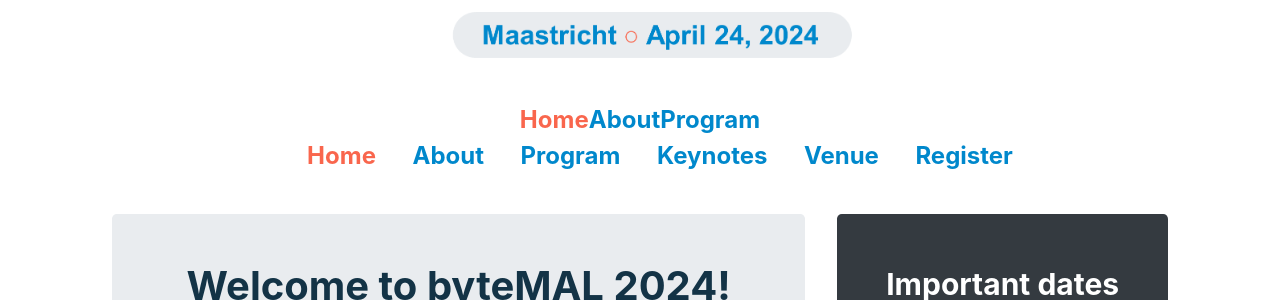
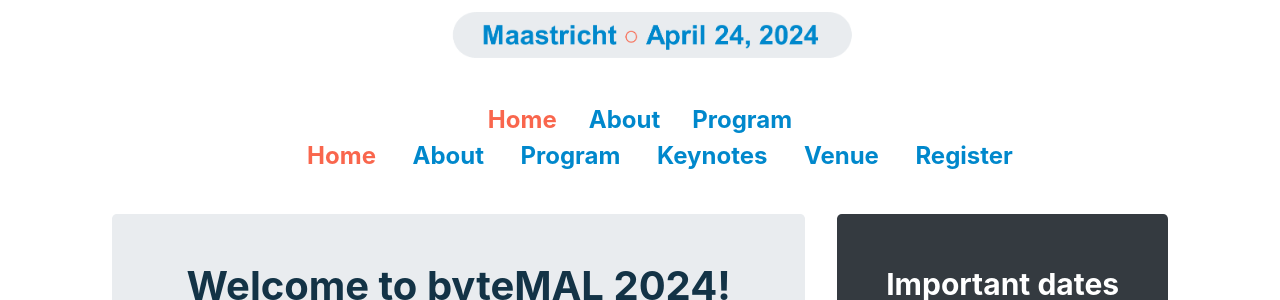
Before and after one commit to bytemal/bytemal-2024, a Jekyll site: the page built from index.html, in a window 1280 px wide. Shown: the part 395-695 px from the top of the page. Built offline with Jekyll 4.4.1, drawn with Linux system fonts in a browser that asks for light colours.

Commit message:
Update default.html

```diff
--- a/_layouts/default.html
+++ b/_layouts/default.html
@@ -26,14 +26,14 @@
 		<a href="/bytemal-2024/"><img src="/bytemal-2024/images/byteMAL_2024_logo_with_date.png" alt="ByteMAL_2024_logo" class = "center"
 		style="width:750px;max-width:100%;height:auto;margin-top:40px;margin-bottom:20px;">
 		</a>
-		<ul class="nav justify-content-center px-1 px-md-3">
-			<li class="nav-item">
+		<ul class="nav justify-content-center">
+			<li class="nav-item px-1 px-md-3">
 				<b><a href="/bytemal-2024/" style="color: #F9664D; font-size: 24px">Home</a></b>
 			</li>
-			<li class="nav-item">
+			<li class="nav-item px-1 px-md-3">
 				<b><a href="/bytemal-2024/about" style="color: #0088CC; font-size: 24px">About</a></b>
 			</li>
-			<li class="nav-item">
+			<li class="nav-item px-1 px-md-3">
 				<b><a href="/bytemal-2024/program" style="color: #0088CC; font-size: 24px">Program</a></b>
 			</li>
 		</ul>
```
